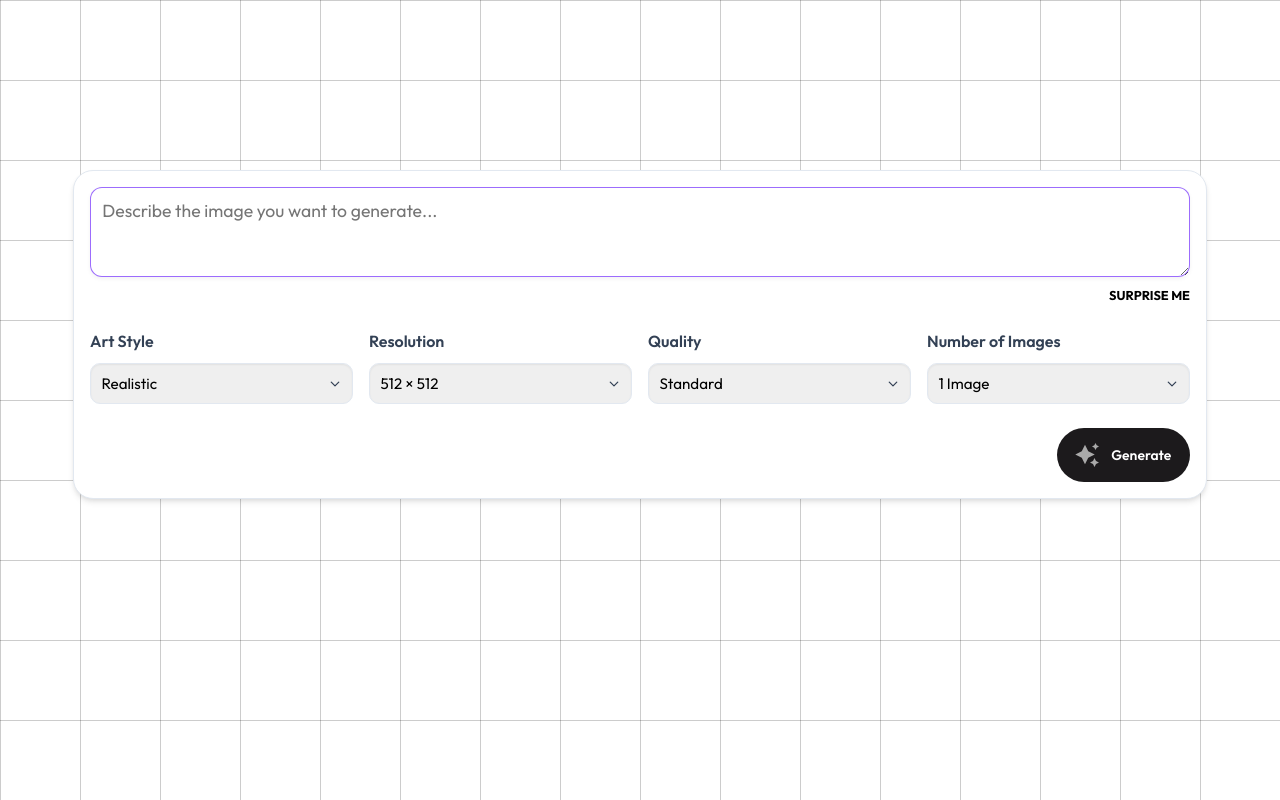
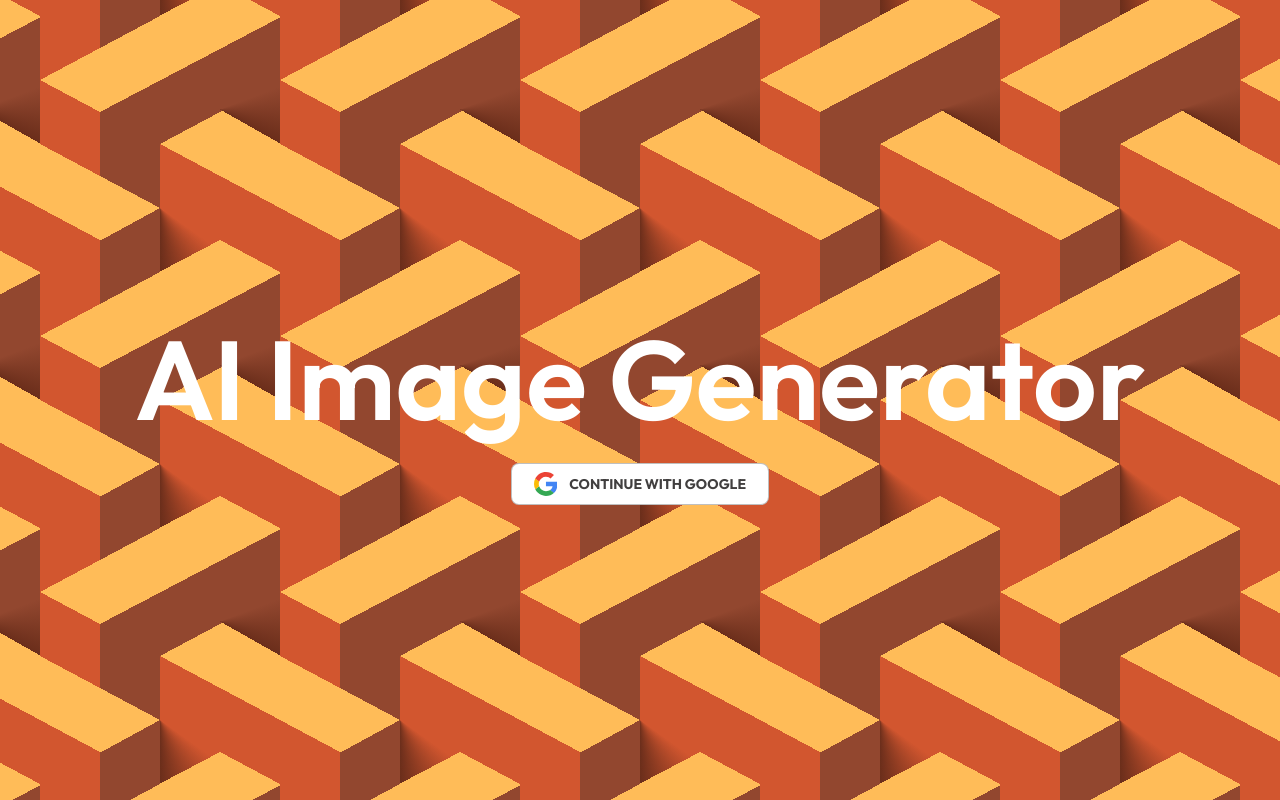
Before and after one commit to R1SH4BH81/ImgGenAI, a React (Vite) app: page / in a window 1280 px wide. Built offline with nearby package versions, Linux system fonts and the light colour scheme.

Commit message:
css updates

```diff
--- a/package.json
+++ b/package.json
@@ -10,6 +10,7 @@
     "preview": "vite preview"
   },
   "dependencies": {
+    "firebase": "^12.1.0",
     "react": "^19.1.1",
     "react-dom": "^19.1.1",
     "react-toastify": "^11.0.5"
--- a/src/AIImageGenerator.module.css
+++ b/src/AIImageGenerator.module.css
@@ -20,10 +20,10 @@
   width: 100vw;
   height: 100%;
 
-  background: #fff;
+  background: #fbfeff;
   --gap: 5em;
   --line: 1px;
-  --color: rgba(0, 0,0, 0.4);
+  --color: rgba(0, 0, 0, 0.4);
 
   background-image: linear-gradient(
       -90deg,
@@ -54,14 +54,9 @@
 .footer {
   width: 100%;
   padding: 20px;
-  background-color: var(--secondary-background-color);
-  border-top: 1px solid var(--border-color);
-  display: flex;
-  justify-content: space-between;
-  align-items: center;
-  margin-top: 40px;
-  border-radius: 12px;
-  box-shadow: var(--shadow-elevation-low);
+
+  bottom: 0;
+  position: fixed;
 }
 
 .footerLeft,
--- a/src/ImgGen.jsx
+++ b/src/ImgGen.jsx
@@ -1,34 +1,43 @@
 import styles from "./AIImageGenerator.module.css";
-import Header from "./components/Header";
 import GeneratorForm from "./components/GeneratorForm.jsx";
 import ImageGrid from "./components/ImageGrid.jsx";
-
-import React, { useState } from "react";
+import Navbar from "./components/Navbar.jsx";
+import React, { useState, useEffect } from "react";
 import Toast from "./components/Toast.jsx";
-
-import {
-  samplePrompts,
-  generateImageURLs,
-  downloadImage,
-} from "./utils/helpers";
+import Footer from "./components/Footer.jsx";
+import Login from "./Login.jsx";
+import { generateImageURLs, downloadImage } from "./utils/helpers";
+import { doc, getDoc } from "firebase/firestore";
+import { db } from "./firebase";
 
 const AIImageGenerator = () => {
+  const [avatar, setAvatar] = useState("");
+  const [user, setUser] = useState(null); // <-- added
   const [toastMessage, setToastMessage] = useState(null);
 
   const showToast = (message, type) => {
     setToastMessage({ message, type, id: Date.now() });
   };
+  const clearToast = () => setToastMessage(null);
+  useEffect(() => {
+    const fetchAvatar = async () => {
+      if (user) {
+        const userRef = doc(db, "users", user.uid);
+        const docSnap = await getDoc(userRef);
+        if (docSnap.exists()) {
+          setAvatar(docSnap.data().avatar);
+        }
+      }
+    };
+    fetchAvatar();
+  }, [user]);
 
-  const clearToast = () => {
-    setToastMessage(null);
-  };
   const [prompt, setPrompt] = useState("");
   const [style, setStyle] = useState("realistic");
   const [resolution, setResolution] = useState("512x512");
   const [quality, setQuality] = useState("standard");
   const [count, setCount] = useState(1);
   const [isGenerating, setIsGenerating] = useState(false);
-
   const [images, setImages] = useState([]);
 
   const generateImages = () => {
@@ -58,7 +67,15 @@ const AIImageGenerator = () => {
     }, 2000);
   };
 
+  // If user is not logged in, show login page
+  if (!user) {
+    return <Login setUser={setUser} showToast={showToast} />;
+  }
+
   return (
+    <>
+      <Navbar user={user} avatar={avatar} setUser={setUser} />
+
       <div className={styles.container}>
         <GeneratorForm
           prompt={prompt}
@@ -87,6 +104,8 @@ const AIImageGenerator = () => {
           )}
         </div>
       </div>
+      <Footer />
+    </>
   );
 };
 
--- /dev/null
+++ b/src/Login.css
@@ -0,0 +1,107 @@
+.container {
+  width: 100vw;
+  height: 100vh;
+
+  display: flex;
+  flex-direction: column;
+  justify-content: center;
+  align-items: center;
+
+  /* Pattern variables */
+  --u: 20px; /* change block size */
+  --hue: hue-rotate(0deg); /* change color hue */
+  --c1: #92472f;
+  --c2: #d2562f;
+  --c3: #ffbc58;
+  --cs: #6b2e1b;
+  --gp: 50% / calc(var(--u) * 12) calc(var(--u) * 12.8);
+
+  filter: var(--hue);
+  background: repeating-conic-gradient(
+        from 61.93deg at 75% 36.5%,
+        var(--c1) 0%,
+        var(--c1) 2%,
+        var(--cs) 16%,
+        transparent 0% 100%
+      )
+      var(--gp),
+    repeating-conic-gradient(
+        from 118.07deg at 75% 87.5%,
+        var(--c3) 0% 34.5%,
+        transparent 0% 100%
+      )
+      var(--gp),
+    repeating-conic-gradient(
+        from 118.07deg at 50% 75%,
+        transparent 2%,
+        var(--cs) 17.15%,
+        transparent 0% 100%
+      )
+      var(--gp),
+    repeating-conic-gradient(
+        from 61.93deg at 50% 50%,
+        var(--c3) 0% 15.59%,
+        var(--c2) 0% 32.79%,
+        transparent 0% 100%
+      )
+      var(--gp),
+    repeating-conic-gradient(
+        from -118.07deg at 25% 12.5%,
+        var(--c2) 0% 32.79%,
+        var(--c1) 0% 50%,
+        transparent 0% 100%
+      )
+      var(--gp),
+    repeating-conic-gradient(
+        from -61.93deg at 25% 87.5%,
+        transparent 0 67.25%,
+        var(--c2) 0% 100%
+      )
+      var(--gp),
+    repeating-conic-gradient(
+        from -61.93deg at 50% 75%,
+        transparent 0% 66.5%,
+        var(--c1) 0% 84.25%,
+        var(--c3) 0% 100%
+      )
+      var(--gp),
+    repeating-conic-gradient(
+        from -61.93deg at 25% 37.5%,
+        var(--c3) 0% 34.5%,
+        var(--c1) 0% 67.25%,
+        var(--c2) 0% 100%
+      )
+      var(--gp);
+}
+button {
+  max-width: 320px;
+  display: flex;
+  padding: 0.5rem 1.4rem;
+  font-size: 0.875rem;
+  line-height: 1.25rem;
+  font-weight: 700;
+  text-align: center;
+  text-transform: uppercase;
+  vertical-align: middle;
+  align-items: center;
+  border-radius: 0.5rem;
+  border: 1px solid rgba(0, 0, 0, 0.25);
+  gap: 0.75rem;
+  color: rgb(65, 63, 63);
+  background-color: #fff;
+  cursor: pointer;
+  transition: all 0.6s ease;
+}
+
+.button svg {
+  height: 24px;
+}
+
+button:hover {
+  transform: scale(1.02);
+}
+.title {
+  font-size: 7rem;
+  font-weight: 600;
+  color: #fff;
+}
--- /dev/null
+++ b/src/Login.jsx
@@ -0,0 +1,63 @@
+// Login.jsx
+import React from "react";
+import { auth, provider, signInWithPopup, db } from "./firebase";
+import { doc, setDoc, getDoc } from "firebase/firestore";
+import "./Login.css";
+
+export default function Login({ setUser }) {
+  const handleGoogleLogin = async () => {
+    try {
+      const result = await signInWithPopup(auth, provider);
+      const firebaseUser = result.user;
+
+      // Save user in Firestore
+      const userRef = doc(db, "users", firebaseUser.uid);
+      const docSnap = await getDoc(userRef);
+
+      if (!docSnap.exists()) {
+        await setDoc(userRef, {
+          name: firebaseUser.displayName,
+          email: firebaseUser.email,
+          avatar: firebaseUser.photoURL, // save avatar here
+        });
+      }
+
+      // Set the local user state
+      setUser(firebaseUser);
+    } catch (error) {
+      console.error("Login error:", error);
+    }
+  };
+
+  return (
+    <div className="container">
+      <div className="title">AI Image Generator</div>
+
+      <button className="button" onClick={handleGoogleLogin}>
+        <svg
+          xmlns="http://www.w3.org/2000/svg"
+          preserveAspectRatio="xMidYMid"
+          viewBox="0 0 256 262"
+        >
+          <path
+            fill="#4285F4"
+            d="M255.878 133.451c0-10.734-.871-18.567-2.756-26.69H130.55v48.448h71.947c-1.45 12.04-9.283 30.172-26.69 42.356l-.244 1.622 38.755 30.023 2.685.268c24.659-22.774 38.875-56.282 38.875-96.027"
+          ></path>
+          <path
+            fill="#34A853"
+            d="M130.55 261.1c35.248 0 64.839-11.605 86.453-31.622l-41.196-31.913c-11.024 7.688-25.82 13.055-45.257 13.055-34.523 0-63.824-22.773-74.269-54.25l-1.531.13-40.298 31.187-.527 1.465C35.393 231.798 79.49 261.1 130.55 261.1"
+          ></path>
+          <path
+            fill="#FBBC05"
+            d="M56.281 156.37c-2.756-8.123-4.351-16.827-4.351-25.82 0-8.994 1.595-17.697 4.206-25.82l-.073-1.73L15.26 71.312l-1.335.635C5.077 89.644 0 109.517 0 130.55s5.077 40.905 13.925 58.602l42.356-32.782"
+          ></path>
+          <path
+            fill="#EB4335"
+            d="M130.55 50.479c24.514 0 41.05 10.589 50.479 19.438l36.844-35.974C195.245 12.91 165.798 0 130.55 0 79.49 0 35.393 29.301 13.925 71.947l42.211 32.783c10.59-31.477 39.891-54.251 74.414-54.251"
+          ></path>
+        </svg>
+        Continue with Google
+      </button>
+    </div>
+  );
+}
--- a/src/components/Footer.jsx
+++ b/src/components/Footer.jsx
@@ -1,4 +1,3 @@
-import React from "react";
 import styles from "../AIImageGenerator.module.css";
 
 const Footer = () => {
@@ -7,7 +6,6 @@ const Footer = () => {
       <div className={styles.footerCenter}>
         <span>Made with ❤️</span>
       </div>
-      <div className={styles.footerRight}></div>
     </footer>
   );
 };
--- /dev/null
+++ b/src/components/Navbar.jsx
@@ -0,0 +1,30 @@
+import React from "react";
+import "./styles/navbar.css";
+import { signOut } from "../firebase";
+
+export default function Navbar({ user, avatar, setUser }) {
+  return (
+    <nav className="navbar">
+      <div className="navbar-logo">
+        <img src="/logo.png" alt="Logo" />
+      </div>
+
+      {user && (
+        <div className="navbar-user">
+          <span className="welcome-text">Welcome, {user.displayName}</span>
+          <img
+            src={avatar || "/default-avatar.png"}
+            alt={user.displayName}
+            className="user-avatar"
+          />
+          <button
+            className="logout-btn"
+            onClick={() => signOut().then(() => setUser(null))}
+          >
+            Logout
+          </button>
+        </div>
+      )}
+    </nav>
+  );
+}
--- /dev/null
+++ b/src/components/styles/navbar.css
@@ -0,0 +1,13 @@
+.navbar {
+  width: 100%;
+  position: fixed;
+  top: 0;
+  background-color: white;
+  box-shadow: 0 2px 4px rgba(0, 0, 0, 0.1);
+  padding: 10px 20px;
+}
+
+.navbar-logo img {
+  height: 30px;
+  width: auto;
+}
--- /dev/null
+++ b/src/firebase.js
@@ -0,0 +1,26 @@
+import { initializeApp } from "firebase/app";
+import {
+  getAuth,
+  GoogleAuthProvider,
+  signOut,
+  signInWithPopup, // <-- added this
+} from "firebase/auth";
+import { getFirestore } from "firebase/firestore";
+import { getStorage } from "firebase/storage";
+
+const firebaseConfig = {
+  apiKey: "AIzaSyBQHmazMHhAuud1v3i43IvJGaQbO-uoyD8",
+  authDomain: "pixelbit-eight.firebaseapp.com",
+  projectId: "pixelbit-eight",
+  storageBucket: "pixelbit-eight.appspot.com",
+  messagingSenderId: "754545616793",
+  appId: "1:754545616793:web:f6ce0e73ce3cd683a31508",
+};
+
+const app = initializeApp(firebaseConfig);
+
+export const auth = getAuth(app);
+export const provider = new GoogleAuthProvider();
+export const db = getFirestore(app);
+export const storage = getStorage(app);
+export { signOut, signInWithPopup }; // <-- export both
--- a/src/index.css
+++ b/src/index.css
@@ -19,7 +19,7 @@ body {
   place-items: center;
   min-width: 320px;
   min-height: 100vh;
-  background-color: #000000;
+  background-color: #fbfeff;
   justify-content: center; /* Added to center horizontally */
   align-items: center; /* Added to center vertically */
 }
```
Also changed, not shown: 1 other file (tests, documents, lock files or other folders). Lines whose indentation alone changed are shown as unchanged.
